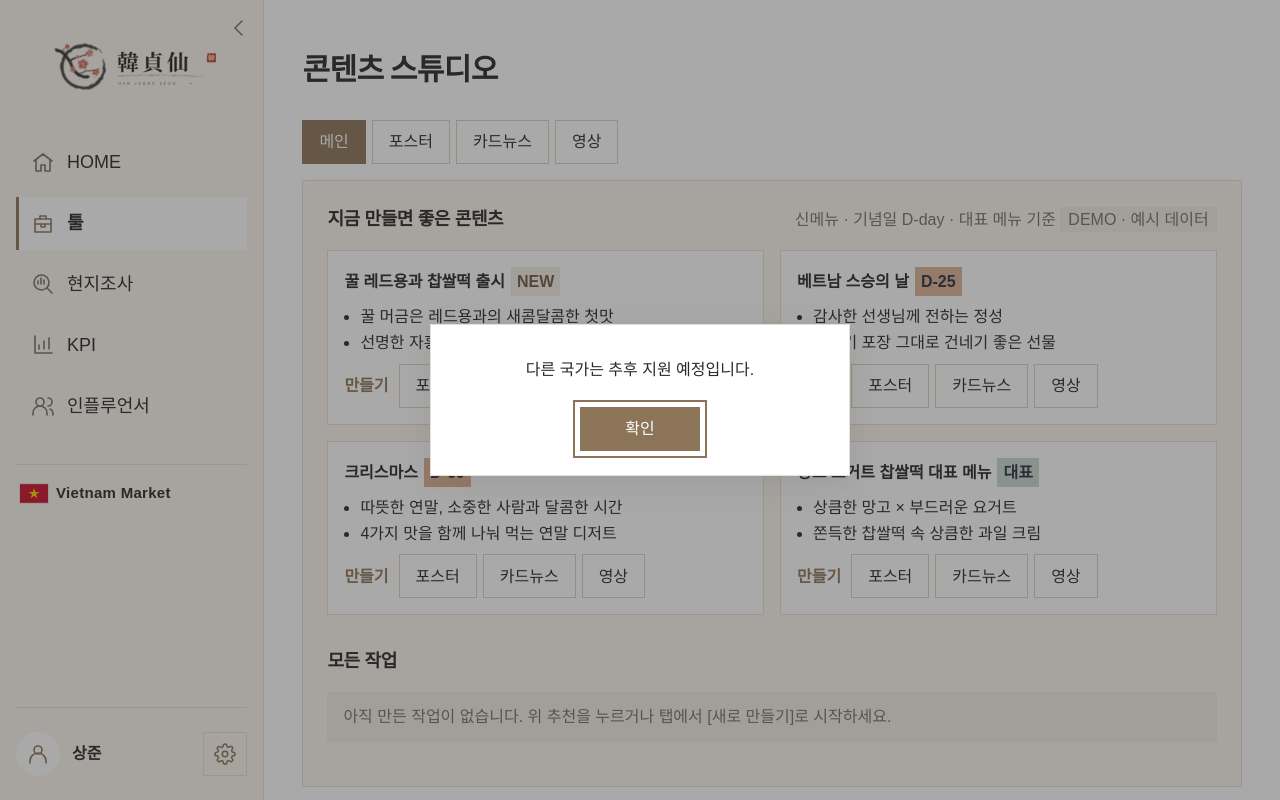
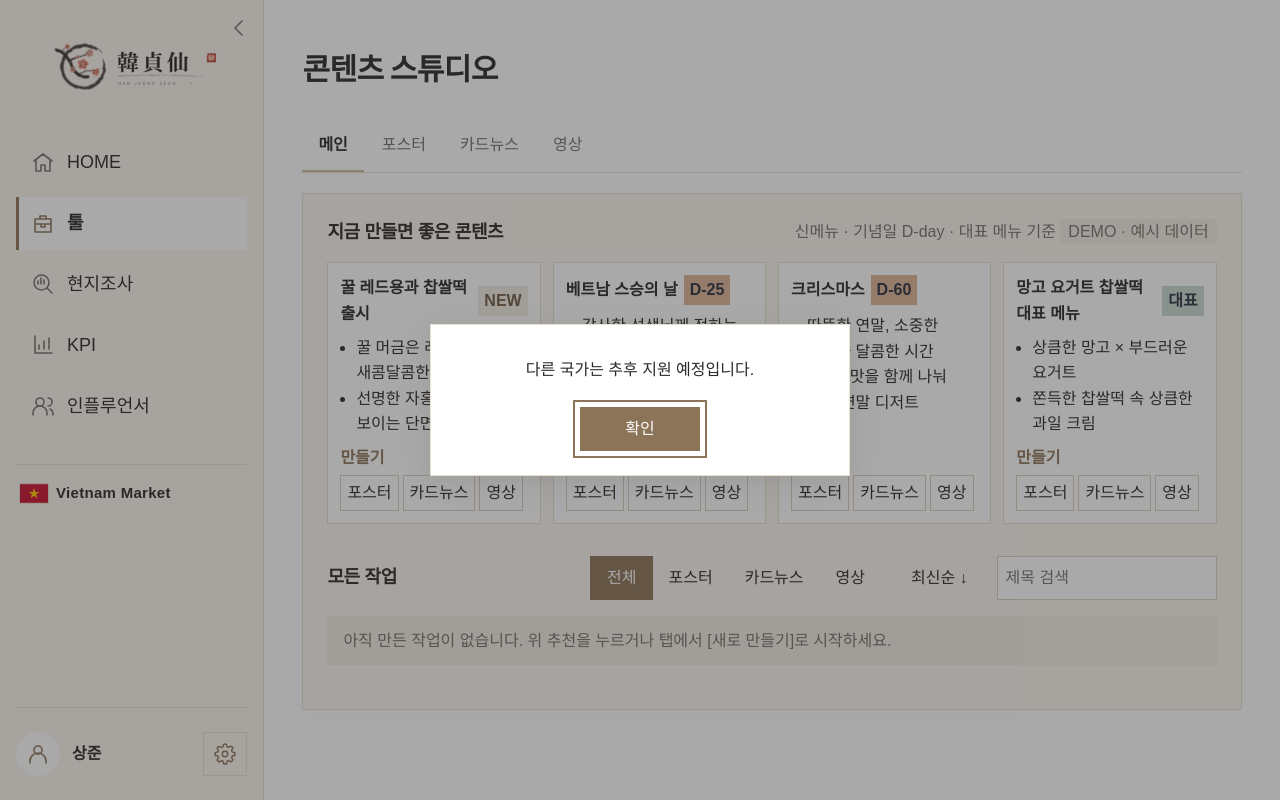
Before and after one commit to ihappy7725/hanjungsun-marketing-project-2nd, a Flask app: page /content_studio/ in a window 1280 px wide, after a click on "Vietnam Market". Run offline with Flask 3, Linux system fonts and the light colour scheme; data that the repository does not hold is empty; some web fonts are replaced.

Commit message:
feat: 콘텐츠 탭 UI 수정

```diff
--- a/content_studio/static/css/sns.css
+++ b/content_studio/static/css/sns.css
@@ -1,6 +1,10 @@
 /* 콘텐츠 스튜디오 화면 전체 스타일 [유진]
    선택자는 .studio-page / .studio-chat / .studio-tabs 아래로 제한하고, 색·글꼴은 base.css 변수만 씁니다. */
-.studio-tabs { display: flex; gap: var(--space-3); margin-bottom: var(--space-6); }
+/* 탭 줄: 현지조사 탭(market_analysis .ma-tabs)과 같은 값 — 글자 탭, 아래 구분선, 지금 탭은 금색 밑줄 + 진한 글씨 */
+.studio-tabs { display: flex; gap: var(--space-1); margin: var(--space-7) 0; border-bottom: 1px solid var(--line); overflow-x: auto; }
+.studio-tabs a { padding: var(--space-5) var(--space-6); border-bottom: 2px solid transparent; color: var(--muted); text-decoration: none; white-space: nowrap; }
+.studio-tabs a:hover { color: var(--ink); }
+.studio-tabs a[aria-current="page"] { border-bottom-color: var(--gold); color: var(--ink); font-weight: 600; }
 .studio-page [hidden] { display: none !important; }  /* display: grid 등이 hidden 속성을 덮지 않게 */
 
 /* ---------- 안내 줄 ---------- */
@@ -49,24 +53,27 @@
 .studio-page .studio-scenes b { margin-right: var(--space-2); font-family: var(--font-serif); font-weight: 400; }
 
 /* 메인 탭 추천 카드 (4개): 제목 [D-day · 대표 · NEW] → 개조식 2줄 → 만들 종류 버튼 */
-.studio-page .studio-recs { display: grid; grid-template-columns: repeat(auto-fill, minmax(420px, 1fr)); gap: var(--space-6); }  /* 넓은 화면 2×2 */
+.studio-page .studio-recs { display: grid; grid-template-columns: repeat(4, minmax(0, 1fr)); gap: var(--space-5); }  /* 넓은 화면 한 줄 4칸 */
 .studio-page .studio-rec {
   display: flex;
   flex-direction: column;
   gap: var(--space-4);
-  padding: var(--space-6);
+  padding: var(--space-5);
   border: 1px solid var(--line);
   border-radius: var(--radius);
   background: var(--control-bg);
 }
 .studio-page .studio-rec:hover { border-color: var(--line-strong); }
-.studio-page .studio-rec-title { display: flex; align-items: center; gap: var(--space-3); margin: 0; font-size: var(--fs-body); font-weight: 600; }
+.studio-page .studio-rec-title { display: flex; align-items: center; gap: var(--space-3); margin: 0; font-size: var(--fs-body); font-weight: 600; word-break: keep-all; }
 .studio-page .studio-rec-mark { padding: var(--space-1) var(--space-3); border-radius: var(--radius); background: var(--badge-bg); color: var(--badge-ink); font-size: var(--fs-min); font-weight: 700; white-space: nowrap; }
 .studio-page .studio-rec.is-dday .studio-rec-mark { background: var(--badge-red-bg); color: var(--badge-red-ink); }
 .studio-page .studio-rec.is-season .studio-rec-mark { background: var(--badge-green-bg); color: var(--badge-green-ink); }
-.studio-page .studio-rec-points { margin: 0; padding-left: var(--space-6); color: var(--ink); font-size: var(--fs-min); line-height: var(--line-height); }
-.studio-page .studio-rec-go { display: flex; flex-wrap: wrap; align-items: center; gap: var(--space-3); margin-top: auto; }  /* 만들기 [포스터] [카드뉴스] [영상] */
-.studio-page .studio-rec-go > span { margin-right: var(--space-2); color: var(--brown); font-size: var(--fs-min); font-weight: 600; }
+.studio-page .studio-rec-points { margin: 0; padding-left: var(--space-6); color: var(--ink); font-size: var(--fs-min); line-height: var(--line-height); word-break: keep-all; }  /* 한국어는 단어 단위 줄바꿈 */
+.studio-page .studio-rec-go { display: flex; flex-wrap: wrap; align-items: center; gap: var(--space-2); margin-top: auto; }  /* 만들기 [포스터] [카드뉴스] [영상] */
+.studio-page .studio-rec-go > span { flex-basis: 100%; color: var(--brown); font-size: var(--fs-min); font-weight: 600; }  /* "만들기"는 버튼 줄 위 한 줄 */
+.studio-page .studio-rec-go .btn { min-height: 36px; padding: 0 var(--space-3); }  /* 좁은 카드에서도 한 줄 */
+@media (max-width: 1100px) { .studio-page .studio-recs { grid-template-columns: repeat(2, minmax(0, 1fr)); } }
+@media (max-width: 640px) { .studio-page .studio-recs { grid-template-columns: minmax(0, 1fr); } }
 /* 영상 검토 상태 배지 (sns_video.js) */
 .studio-page .badge.dday { background: var(--badge-red-bg); color: var(--badge-red-ink); }
 .studio-page .badge.season { background: var(--badge-green-bg); color: var(--badge-green-ink); }
@@ -282,3 +289,22 @@
 .studio-page .studio-home, .studio-page .studio-main, .studio-page .studio-history { border-radius: var(--radius); box-shadow: var(--shadow); }
 .studio-page .studio-home { padding: var(--panel-padding); }
 .studio-page .studio-tabs { overflow-x: auto; }
+
+/* 포스터·카드뉴스 편집기 도구 줄(희주 sns_editor.js .studio-editor-bar): 일반 버튼은 테두리 없이, 마우스를 올리면 옅은 배경.
+   진한 버튼(.dark)과 선택 상자는 그대로 둡니다. (유진 화면 정리, 희주에게 알림) */
+/* 장 번호(.studio-editor-pages)·위쪽 비율 버튼·↶ ↷도 같은 모양 (지금 장·지금 비율은 진한 버튼 그대로) */
+.studio-page .studio-editor-bar .btn:not(.dark), .studio-page .studio-editor-pages .btn:not(.dark),
+.studio-page [data-role="set-ratio"] .btn:not(.dark), .studio-page .studio-options .actions .btn,
+.studio-page .studio-list-tools .btn:not(.dark) { border-color: transparent; background: transparent; }
+.studio-page .studio-editor-bar .btn:not(.dark):hover, .studio-page .studio-editor-pages .btn:not(.dark):hover,
+.studio-page [data-role="set-ratio"] .btn:not(.dark):not(:disabled):hover, .studio-page .studio-options .actions .btn:not(:disabled):hover,
+.studio-page .studio-list-tools .btn:not(.dark):hover { background: var(--paper); }
+.studio-page .studio-editor-bar .btn:not(.dark):focus-visible, .studio-page .studio-editor-pages .btn:not(.dark):focus-visible,
+.studio-page [data-role="set-ratio"] .btn:focus-visible, .studio-page .studio-options .actions .btn:focus-visible { outline: 2px solid var(--gold); outline-offset: 1px; }
+/* 포스터·카드뉴스 초안 뒤 고정된 비율 표시("비율 4:5"): 버튼이 아니라 글자처럼 */
+.studio-page [data-role="set-ratio"] .btn.is-fixed { border-color: transparent; background: transparent; color: var(--muted); opacity: 1; cursor: default; }
+/* 메인 목록 도구: 제목 줄 오른쪽에 종류 필터 · 정렬 · 검색 (버튼은 위 테두리 없는 모양, 검색칸은 영상 제목 칸과 같은 모양) */
+.studio-page .panelhead:has(.studio-list-tools) { flex-wrap: wrap; gap: var(--space-4); }
+.studio-page .studio-list-tools { display: flex; flex-wrap: wrap; align-items: center; gap: var(--space-5); margin-left: auto; }
+.studio-page .studio-list-search { width: 220px; min-height: 44px; padding: 0 var(--space-4); border: 1px solid var(--line-strong); border-radius: var(--radius); background: var(--control-bg); color: var(--ink); font-size: var(--fs-body); }
+.studio-page .studio-list-search:focus { border-color: var(--brown); outline: none; }
--- a/content_studio/static/js/sns.js
+++ b/content_studio/static/js/sns.js
@@ -100,15 +100,52 @@ function workRow(item) {
   return row;
 }
 
+// 목록 도구(메인만 종류 필터 · 정렬 · 제목 검색). 받아 온 목록을 화면에서만 거릅니다.
+const listView = { kind: "", newest: true, query: "", items: [] };
+const EMPTY_NOTE = $("gallery-empty")?.textContent || "";
+
+function renderList() {
+  const query = listView.query.trim().toLowerCase();
+  const items = listView.items
+    .filter((item) => (!listView.kind || item.kind === listView.kind) && (!query || item.title.toLowerCase().includes(query)))
+    .sort((a, b) => (a.updated_at < b.updated_at ? 1 : -1) * (listView.newest ? 1 : -1));
+  const head = el("div", "studio-row is-head");
+  head.append(...["종류", "제목", "제품", "상태", "수정일"].map((text) => el("span", "", text)));
+  $("gallery").replaceChildren(head, ...items.map(workRow));
+  const total = listView.items.length;
+  $("gallery-count").textContent = !total ? "" : items.length === total ? `${total}개` : `${total}개 중 ${items.length}개`;
+  $("gallery-empty").textContent = total ? "조건에 맞는 작업이 없습니다." : EMPTY_NOTE;
+  $("gallery-empty").hidden = items.length > 0;
+  $("gallery").hidden = items.length === 0;
+}
+
+function bindListTools() {
+  for (const button of $("list-kind")?.children || []) {
+    button.addEventListener("click", () => {
+      listView.kind = button.dataset.value;
+      for (const other of $("list-kind").children) {
+        other.classList.toggle("dark", other === button);
+        other.setAttribute("aria-pressed", String(other === button));
+      }
+      renderList();
+    });
+  }
+  $("list-sort").addEventListener("click", () => {
+    listView.newest = !listView.newest;
+    $("list-sort").textContent = listView.newest ? "최신순 ↓" : "오래된 순 ↑";
+    renderList();
+  });
+  $("list-search").addEventListener("input", (event) => {
+    listView.query = event.target.value;
+    renderList();
+  });
+}
+
 async function loadGallery() {
   try {
     const { items } = await api(kind === "main" ? "/gallery" : `/gallery?kind=${kind}`);
-    const head = el("div", "studio-row is-head");
-    head.append(...["종류", "제목", "제품", "상태", "수정일"].map((text) => el("span", "", text)));
-    $("gallery").replaceChildren(head, ...items.map(workRow));
-    $("gallery-count").textContent = items.length ? `${items.length}개` : "";
-    $("gallery-empty").hidden = items.length > 0;
-    $("gallery").hidden = items.length === 0;
+    listView.items = items;
+    renderList();
   } catch (error) {
     $("gallery").replaceChildren();
     notify(`작업 목록을 불러오지 못했습니다. (${error.message})`);
@@ -320,11 +357,14 @@ function renderWork() {
   const doc = work.doc;
   const current = doc ? { ratio: doc.ratio, duration: doc.duration, sound: doc.sound } : settings;
   // 비율 버튼은 탭이 지원하는 것만 보이고(data-kinds), 길이·소리는 영상 전용입니다.
-  // 포스터·카드뉴스는 대화로 비율을 바꾸지 못해(designs.py revise_design) 초안 뒤에는 끕니다.
+  // 포스터·카드뉴스는 대화로 비율을 바꾸지 못해(designs.py revise_design) 초안 뒤에는 지금 비율만 "비율 4:5" 글자로 보여 줍니다.
   const ratioLocked = Boolean(doc) && DESIGN_KINDS.includes(kind);
   for (const button of $("set-ratio").children) {
-    button.hidden = !(button.dataset.kinds || "video poster").split(" ").includes(kind);
-    button.classList.toggle("dark", button.dataset.value === current.ratio);
+    const isCurrent = button.dataset.value === current.ratio;
+    button.hidden = !(button.dataset.kinds || "video poster").split(" ").includes(kind) || (ratioLocked && !isCurrent);
+    button.classList.toggle("dark", isCurrent && !ratioLocked);
+    button.classList.toggle("is-fixed", ratioLocked && isCurrent);
+    button.textContent = ratioLocked && isCurrent ? `비율 ${button.dataset.value}` : button.dataset.value;
     button.disabled = ratioLocked;
     button.title = ratioLocked ? "비율은 새로 만들 때 정해요" : "";
   }
@@ -684,6 +724,7 @@ if (page) {
   // 되돌리기·다시하기를 제품·비율·길이 줄 끝에 둡니다(가운데 한 줄).
   page.querySelector(".studio-options").append($("undo").parentElement);
   if (kind === "main") $("recs").replaceChildren(...recommendations().map(recCard));
+  bindListTools();
   $("new").hidden = kind === "main";
   $("new").addEventListener("click", startNew);
   bindWork();
--- a/content_studio/static/js/sns_video.js
+++ b/content_studio/static/js/sns_video.js
@@ -273,37 +273,13 @@ export function renderVideo(root, doc, options) {
   makeImage.addEventListener("click", () => askGenerate("image"));
   makeCut.addEventListener("click", () => askGenerate("image", selected));
   generate.addEventListener("click", () => askGenerate("video"));
-  // 만들 수 있는 때: 고친 내용이 저장됐고 제품 사진이 있을 때 (사진은 필수)
+  // 만들 수 있는 때: 고친 내용이 저장됐고 제품 사진이 있을 때 (제품을 고르면 서버가 자동으로 넣음)
   const canGenerate = () => save.disabled && Boolean(doc.image);
   let locked = false;  // 요청이 들어갔는지 모를 때 다시 누르지 못하게
   genButtons.forEach((button) => { button.disabled = !canGenerate(); });
 
-  // 제품 사진 (필수): 희주 업로드 API(/media/api/upload)로 올리고, 문서 image에 새 버전으로 저장합니다.
-  const photoInput = el("input");
-  photoInput.type = "file";
-  photoInput.accept = "image/jpeg,image/png,image/webp";
-  photoInput.hidden = true;
-  const photoButton = el("button", "btn", doc.image ? "사진 바꾸기" : "사진 올리기");
-  photoButton.type = "button";
-  photoButton.addEventListener("click", () => photoInput.click());
-  const photoNote = el("span", "studio-hint", doc.image ? "" : "영상과 미리보기 이미지를 만들려면 제품 사진이 필요해요.");
-  const photoBox = el("div", "studio-video-photo");
-  if (doc.image) {
-    const thumb = el("img", "studio-video-photo-thumb");
-    thumb.src = doc.image.url;
-    thumb.alt = "제품 사진";
-    photoBox.append(thumb);
-  }
-  // 고른 제품마다 단면·포장 사진을 함께 보냅니다(바꾸기는 첫 사진만).
-  for (const ref of doc.ref_images || []) {
-    const thumb = el("img", "studio-video-photo-thumb");
-    thumb.src = ref.url;
-    thumb.alt = "함께 보내는 제품 사진";
-    photoBox.append(thumb);
-  }
-  photoBox.append(photoButton, photoInput, photoNote);
-
-  // 레퍼런스 (선택): 분위기·구도·색감 참고 이미지 4장·참고 영상 1개. 제품 사진처럼 미리보기를 보여 주고,
+  // 제품 사진은 칸 없이 서버가 고른 제품·컷 종류로 자동으로 보냅니다(routes_sns.py _photo_set).
+  // 레퍼런스 (선택): 분위기·구도·색감 참고 이미지 4장·참고 영상 1개. 썸네일 미리보기를 보여 주고,
   // ×로 빼거나 [+ 추가]로 넣으면 바로 새 버전으로 저장합니다(↶로 되돌리기).
   const REFS_MAX = 4;
   const refBox = el("div", "studio-video-photo");
@@ -362,26 +338,6 @@ export function renderVideo(root, doc, options) {
       refButton.disabled = false;
     }
   });
-  photoInput.addEventListener("change", async () => {
-    const file = photoInput.files[0];
-    if (!file) return;
-    photoButton.disabled = true;
-    photoNote.textContent = "사진을 올리는 중…";
-    try {
-      const form = new FormData();
-      form.append("image", file);
-      const response = await fetch(apiBase.replace(/api$/, "media/api/upload"), { method: "POST", body: form });
-      const data = await response.json().catch(() => ({ ok: false, error: "서버 응답을 읽지 못했습니다." }));
-      if (!data.ok) throw new Error(data.error || "사진을 올리지 못했습니다.");
-      const next = collect();
-      next.image = { file_id: data.file_id, url: data.url };
-      await saveDoc(next);
-    } catch (error) {
-      photoNote.textContent = `사진을 올리지 못했어요. (${error.message})`;
-      photoButton.disabled = false;
-    }
-  });
-
   // 컷 추가: 서버 규칙(videos.py add_scene)으로 마지막 컷 앞에 넣습니다. 고치던 내용은 먼저 저장합니다.
   const maxScenes = Math.min(doc.duration, 12);
   const addScene = el("button", "btn studio-video-add", `+ 컷 추가 (${doc.scenes.length}/${maxScenes})`);
@@ -425,8 +381,6 @@ export function renderVideo(root, doc, options) {
   const generateBlock = el("div", "studio-video-generate");
   generateBlock.append(
     el("h3", "", "③ 영상 만들기"),
-    el("h4", "", "제품 사진 (필수)"),
-    photoBox,
     el("h4", "", "레퍼런스 (선택)"),
     refBox,
     actions(makeImage, makeCut, generate),
@@ -484,7 +438,7 @@ export function renderVideo(root, doc, options) {
         el("li", "", `이번에 쓰일 크레딧: ${fmt(quote.credits)}`),
         el("li", "", `계정 남은 크레딧: ${fmt(quote.balance)} → 실행 후 약 ${fmt(quote.balance - quote.credits)}`),
         el("li", "", `오늘 대시보드 사용: ${fmt(quote.today_used)} / ${fmt(quote.daily_limit)}`),
-        el("li", "", "제품 사진 참고: 올린 사진"),
+        el("li", "", "제품 사진: 자동 (컷에 맞춰 겉모습·단면·선물세트)"),
       );
       const run = el("button", "btn dark", "실행");
       run.type = "button";
--- a/content_studio/templates/content_studio/content_studio_index.html
+++ b/content_studio/templates/content_studio/content_studio_index.html
@@ -20,11 +20,12 @@
     </div>
   </header>
 
-  <nav class="studio-tabs">
-    <a class="btn{% if tab == 'main' %} dark{% endif %}" href="{{ url_for('content_studio.index') }}">메인</a>
-    <a class="btn{% if tab == 'poster' %} dark{% endif %}" href="{{ url_for('content_studio.index', tab='poster') }}">포스터</a>
-    <a class="btn{% if tab == 'cardnews' %} dark{% endif %}" href="{{ url_for('content_studio.index', tab='cardnews') }}">카드뉴스</a>
-    <a class="btn{% if tab == 'video' %} dark{% endif %}" href="{{ url_for('content_studio.index', tab='video') }}">영상</a>
+  {# 탭 줄: 현지조사 탭(.ma-tabs)과 같은 모양 — 글자 탭 + 지금 탭 금색 밑줄 (sns.css .studio-tabs) #}
+  <nav class="studio-tabs" aria-label="콘텐츠 스튜디오 탭">
+    <a href="{{ url_for('content_studio.index') }}"{% if tab == 'main' %} aria-current="page"{% endif %}>메인</a>
+    <a href="{{ url_for('content_studio.index', tab='poster') }}"{% if tab == 'poster' %} aria-current="page"{% endif %}>포스터</a>
+    <a href="{{ url_for('content_studio.index', tab='cardnews') }}"{% if tab == 'cardnews' %} aria-current="page"{% endif %}>카드뉴스</a>
+    <a href="{{ url_for('content_studio.index', tab='video') }}"{% if tab == 'video' %} aria-current="page"{% endif %}>영상</a>
   </nav>
 
   <p class="studio-notice" data-role="notice" role="status" hidden></p>
@@ -41,6 +42,17 @@
 
     <div class="panelhead{% if tab == 'main' %} studio-recs-head{% endif %}">
       <h2>{% if tab == 'main' %}모든 작업{% else %}내 {{ tab_labels[tab] }}{% endif %} <span class="studio-count" data-role="gallery-count"></span></h2>
+      {# 목록 도구: (메인만) 종류 필터 · 정렬(수정일) · 제목 검색. 화면에서만 거릅니다(sns.js renderList). #}
+      <div class="studio-list-tools">
+        {% if tab == 'main' %}
+        <div class="studio-seg" data-role="list-kind" role="group" aria-label="종류로 거르기">
+          <button type="button" class="btn dark" data-value="" aria-pressed="true">전체</button>
+          {% for key in ("poster", "cardnews", "video") %}<button type="button" class="btn" data-value="{{ key }}" aria-pressed="false">{{ tab_labels[key] }}</button>{% endfor %}
+        </div>
+        {% endif %}
+        <button type="button" class="btn" data-role="list-sort" title="수정일 기준 정렬 바꾸기">최신순 ↓</button>
+        <input type="search" class="studio-list-search" data-role="list-search" placeholder="제목 검색" aria-label="제목으로 검색" autocomplete="off">
+      </div>
     </div>
     <div class="studio-list" data-role="gallery"></div>
     <p class="empty-note" data-role="gallery-empty" hidden>아직 만든 작업이 없습니다. {% if tab == 'main' %}위 추천을 누르거나 탭에서 [새로 만들기]로 시작하세요.{% else %}[새로 만들기]로 시작하세요.{% endif %}</p>
```
Also changed, not shown: content_studio/higgsfield.py (+13 -7 lines), content_studio/products.py (+8 -0 lines), content_studio/routes_sns.py (+47 -10 lines), content_studio/videos.py (+24 -3 lines), content_studio/README.md.
